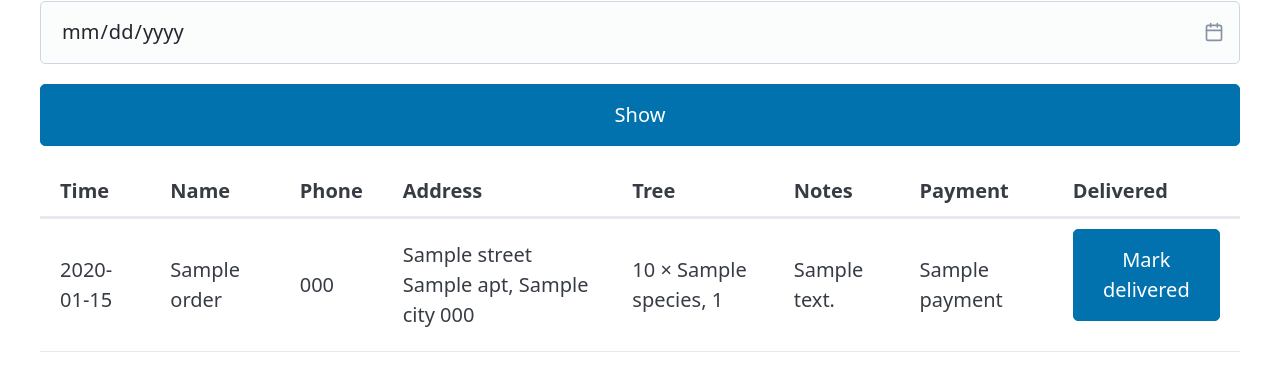
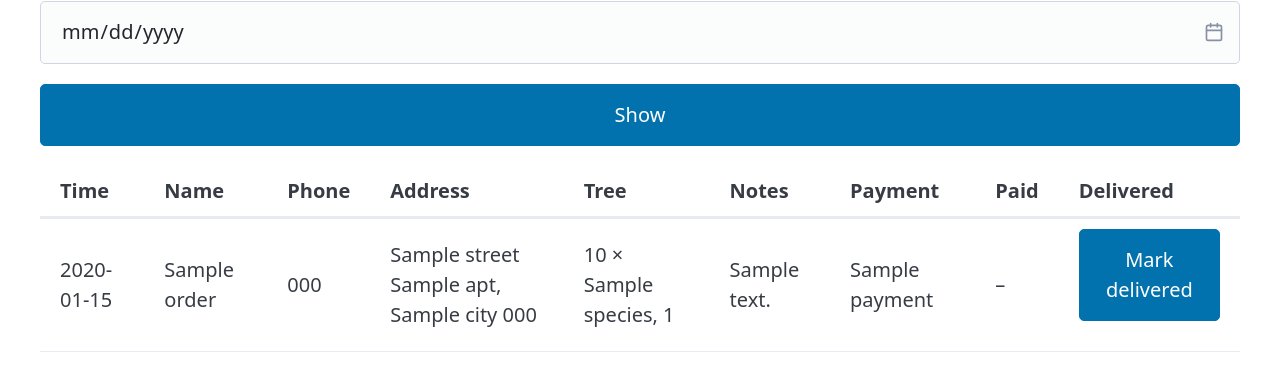
Before and after one commit to tsultan96/christmas-tree-orchard, a Flask app: template templates/admin.html in a window 1280 px wide. Shown: the part 166-557 px from the top of the page. Run offline with Flask 3, Linux system fonts and the light colour scheme; the template is opened without the code that fills it: most values are stand-ins (such as "Sample title", 1, 10 or a date in 2020); some libraries are stand-ins or nearby versions.

Commit message:
Show payment status on admin page

```diff
--- a/templates/admin.html
+++ b/templates/admin.html
@@ -20,7 +20,7 @@
     <thead>
         <tr>
             <th>Time</th><th>Name</th><th>Phone</th><th>Address</th>
-            <th>Tree</th><th>Notes</th><th>Payment</th><th>Delivered</th>
+            <th>Tree</th><th>Notes</th><th>Payment</th><th>Paid</th><th>Delivered</th>
         </tr>
     </thead>
     <tbody>
@@ -33,6 +33,13 @@
             <td>{{ o["Quantity"] }} × {{ o["Species"] }}, {{ o["Size"] }}{% if o["Flocked"] == "Yes" %}, flocked{% endif %}</td>
             <td>{{ o["Notes"] }}</td>
             <td>{{ o["Payment"] }}</td>
+            <td>
+                {% if o["Paid"] == "Yes" %}💳 Paid
+                {% elif o["Paid"] == "Cash" %}💵 Cash
+                {% elif o["Paid"] == "No" %}⏳ Unpaid
+                {% else %}–
+                {% endif %}
+            </td>
             <td>
                 <form method="post" action="{{ url_for('mark_delivered') }}">
                     <input type="hidden" name="row" value="{{ o.row }}">
```
